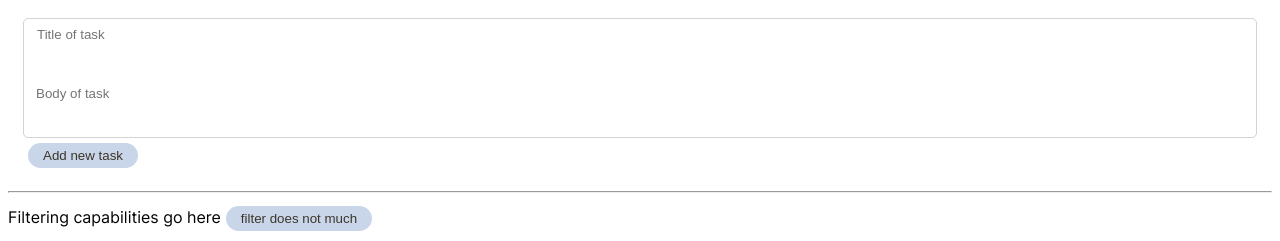
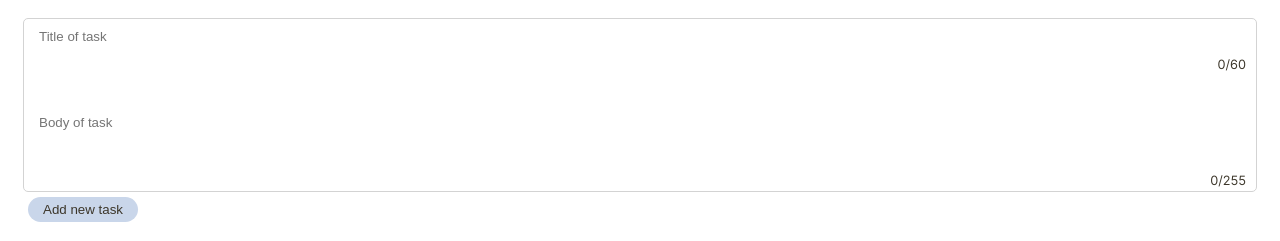
Before and after one commit to niamhbrockbank/to-do-app-front-end, a React (Create React App) app: page / in a window 1280 px wide. Shown: the top 241 px of the page. Built offline with nearby package versions, Linux system fonts and the light colour scheme; no server answers.

Commit message:
Add character counts to text inputs

```diff
--- a/src/components/NewTaskSection.tsx
+++ b/src/components/NewTaskSection.tsx
@@ -32,6 +32,7 @@ export default function NewTaskSection(): JSX.Element {
             value={taskTitle}
             onChange={(e) => setTaskTitle(e.target.value)}
           />
+          <div className="character_count">{taskTitle.length}/60</div>
           <input
             id="new_task_body"
             type="text"
@@ -39,6 +40,8 @@ export default function NewTaskSection(): JSX.Element {
             value={taskBody}
             onChange={(e) => setTaskBody(e.target.value)}
           />
+          <div className="character_count">{taskBody.length}/255</div>
+
         </div>
         <button onClick={addNewTask}>Add new task</button>
       </div>
--- a/src/styles.css
+++ b/src/styles.css
@@ -45,22 +45,30 @@ button:hover {
 #new_task_title,
 #new_task_body {
   border: none;
+  padding : 10px
 }
 
 #new_task_title::placeholder,
 #new_task_body::placeholder {
   text-align: left;
-  padding: 0px 5px;
 }
 
 #new_task_title {
   margin: 5px;
-  padding: 3px;
+  padding: 5px 10px;
 }
 
 #new_task_body {
   margin: 5px;
   height: 75px;
+  padding: 5px 10px;
+}
+
+.character_count{
+  font-size: 0.8em;
+  text-align: right;
+  padding: 3px 10px;
+  color: #3c362a
 }
 
 .task_list {
```
